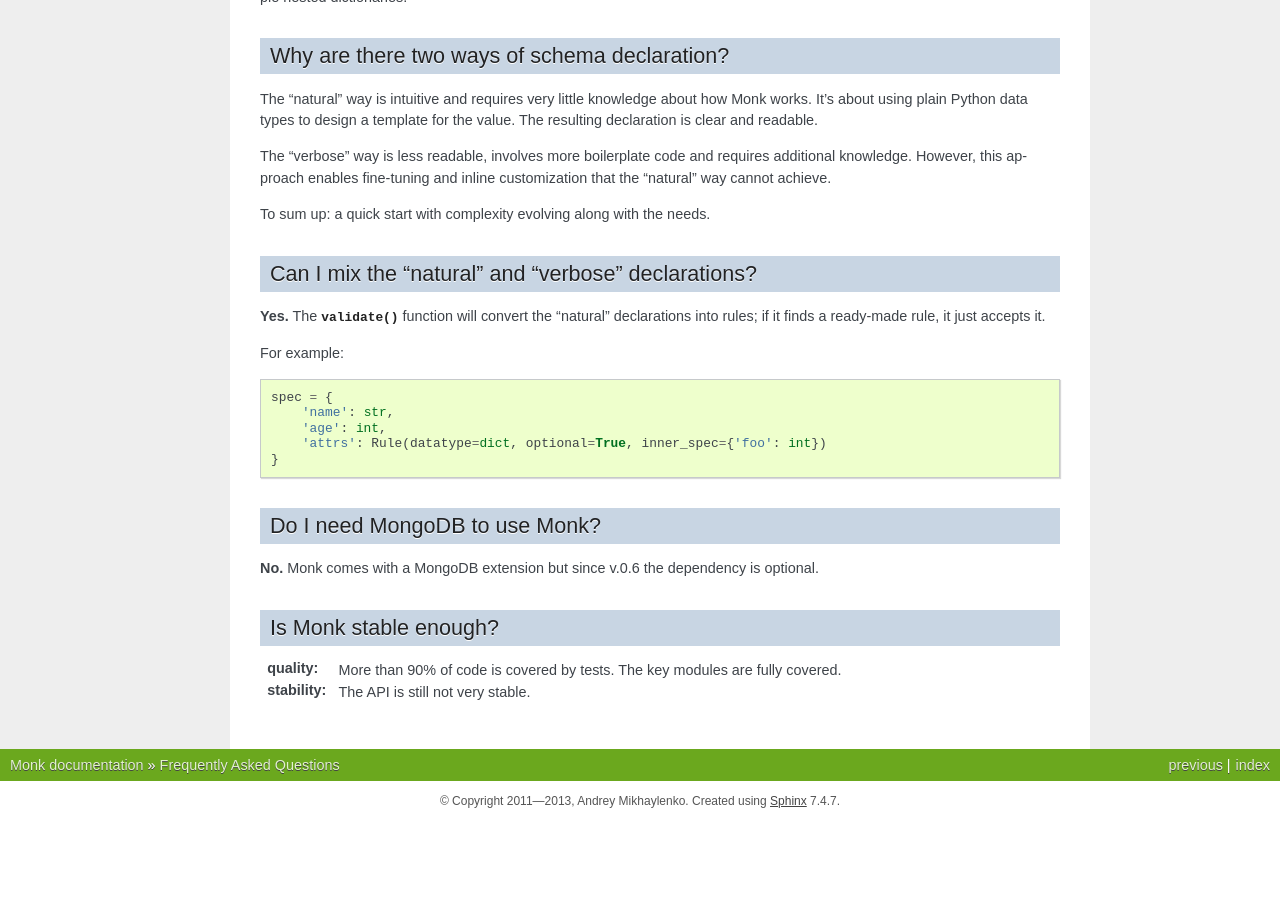
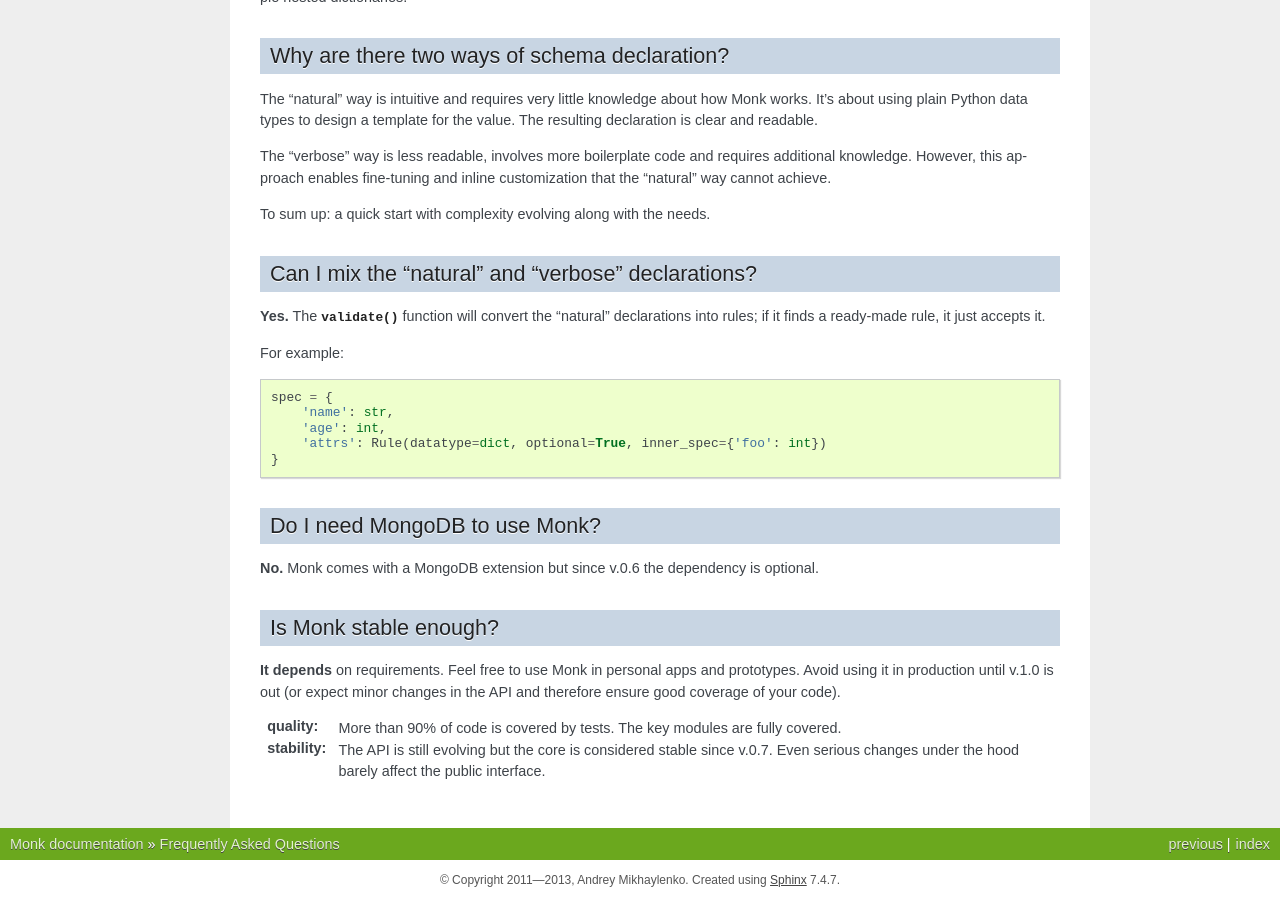
Before and after one commit to neithere/monk, a Sphinx documentation site: the page built from docs/faq.rst, in a window 1280 px wide and 900 px high, scrolled down 1008 px. Built offline with Sphinx 7.4.7, drawn with Linux system fonts in a browser that asks for light colours; the version number could not be read and is left out; before the commit the page ends 1829 px from its top, so only the background shows below that.

Commit message:
Update documentation (FAQ)

```diff
--- a/docs/faq.rst
+++ b/docs/faq.rst
@@ -88,9 +88,14 @@ Monk comes with a MongoDB extension but since v.0.6 the dependency is optional.
 Is Monk stable enough?
 ----------------------
 
+**It depends** on requirements.  Feel free to use Monk in personal apps and
+prototypes.  Avoid using it in production until v.1.0 is out (or expect minor
+changes in the API and therefore ensure good coverage of your code).
+
 :quality:
     More than 90% of code is covered by tests.  The key modules are fully
     covered.
 
 :stability:
-    The API is still not very stable.
+    The API is still evolving but the core is considered stable since v.0.7.
+    Even serious changes under the hood barely affect the public interface.
```
